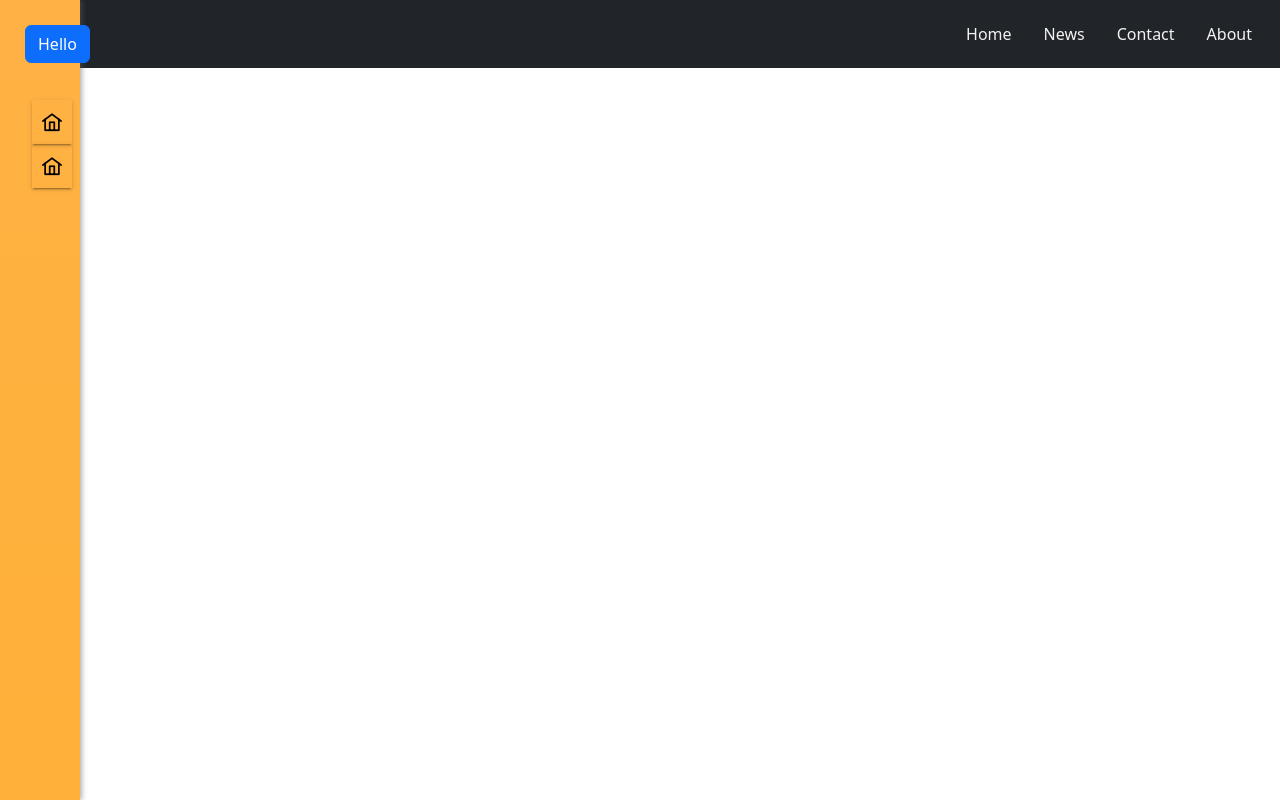
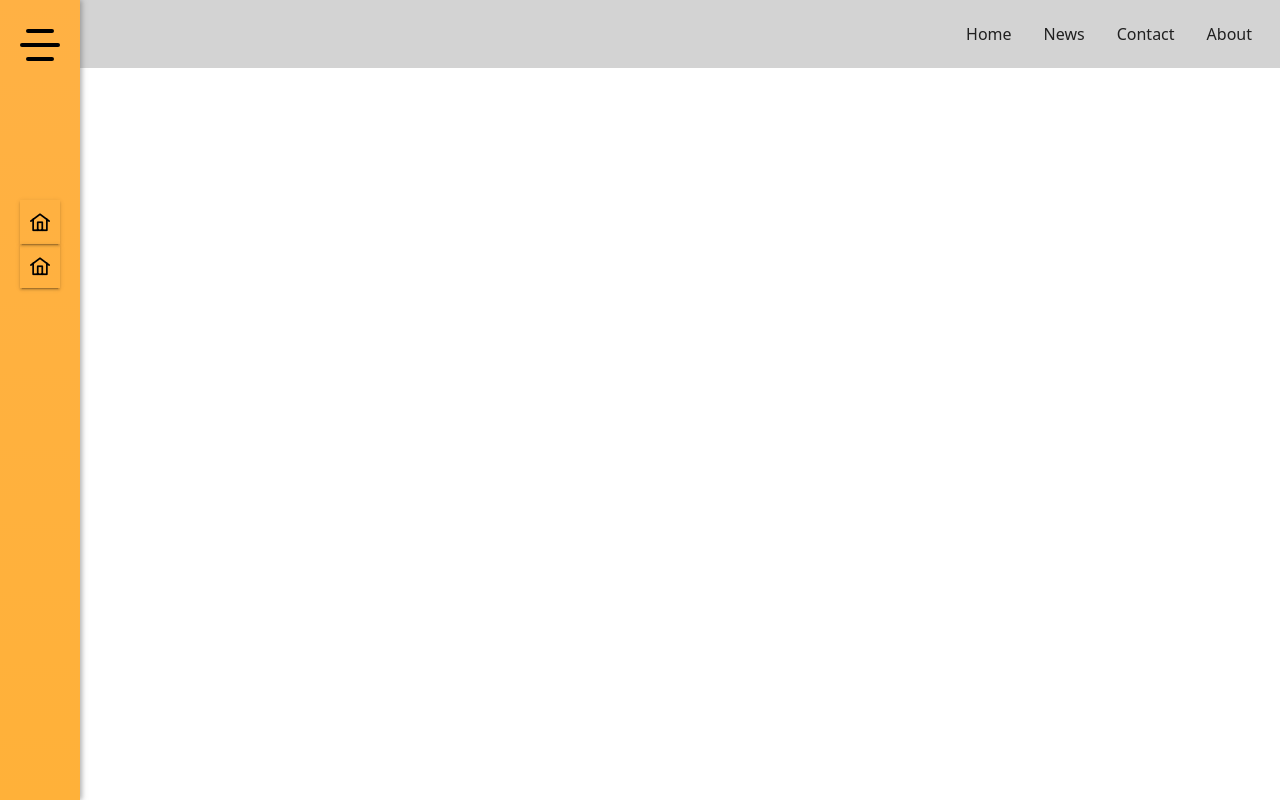
Before and after one commit to Bize-Official/Algo, a React (Create React App) app in the folder frontend/: page / in a window 1280 px wide. Built offline with nearby package versions, Linux system fonts and the light colour scheme.

Commit message:
improving sideBar

```diff
--- a/frontend/src/App.js
+++ b/frontend/src/App.js
@@ -7,7 +7,6 @@ import SideMenu from './primeReact/main';
 import BasicBar from './primeReact/SideBar';
 
 import { PrimeReactProvider } from 'primereact/api';
-
 
 export default function App() {
 
--- a/frontend/src/index.js
+++ b/frontend/src/index.js
@@ -7,7 +7,6 @@ import 'bootstrap/dist/css/bootstrap.css';
 import "bootstrap-icons/font/bootstrap-icons.css";
 import "primereact/resources/themes/saga-green/theme.css";
 import 'primeicons/primeicons.css';
-
 
 const root = ReactDOM.createRoot(document.getElementById('root'));
 root.render(
--- a/frontend/src/primeReact/SideBar.js
+++ b/frontend/src/primeReact/SideBar.js
@@ -1,26 +1,34 @@
 
-import React from 'react';
+import React, { useState } from 'react';
 import { MegaMenu } from 'primereact/megamenu';
 import './styles/styles.css';
 import { Button } from 'primereact/button';
 
 
 
-export default function BasicBar({ show }) {
+export default function BasicBar() {
+    const [showSideMenu, setShowSideMenu] = useState(false);
+
     return (
-
-        <div className={`side-menu ${show ? '' : 'side-menu-closed'}`}>
-          <ul>
-            <li>
+        <>
+            <div className='side-menu-button'>
+                <input type="checkbox" id="checkbox" onClick={() => setShowSideMenu(!showSideMenu)} />
+                <label htmlFor="checkbox" className="toggle">
+                    <div className="bars" id="bar1"></div>
+                    <div className="bars" id="bar2"></div>
+                    <div className="bars" id="bar3"></div>
+                </label>
+            </div>
+            <div className={`side-menu ${showSideMenu ? '' : 'side-menu-closed'}`}>
+                <ul className="menu-list">
+                    <li className="item">
                         <Button icon="pi pi-home" severity="secondary" size="large" className='menu-item' raised />
                     </li>
-            <li>
+                    <li className="item">
                         <Button icon="pi pi-home" severity="secondary" size="large" className='menu-item' raised />
                     </li>
                 </ul>
-          {/* Possible additional code not visible in the image */}
             </div>
+      </>
     );
-
-
   }
--- a/frontend/src/primeReact/main.js
+++ b/frontend/src/primeReact/main.js
@@ -9,18 +9,12 @@ import BasicBar from './SideBar';
 
 
 export default function SideMenu() {
-    const [showSideMenu, setShowSideMenu] = useState(false);
 
 
     return (
         <>
-            {/* <nav className="top-navbar">
-                <a href="#home">Home</a>
-                <a href="#news">News</a>
-                <a href="#contact">Contact</a>
-                <a href="#about">About</a>
-            </nav> */}
-            <nav className="navbar fixed-top navbar-expand-lg navbar-light bg-dark top-navbar">
+
+            <nav className="navbar fixed-top navbar-expand-lg navbar-light top-navbar">
                 <div className="container-fluid">
 
                     <a href="#home">Home</a>
@@ -30,8 +24,7 @@ export default function SideMenu() {
                 </div>
             </nav>
 
-            <button className='btn btn-primary side-menu-button' onClick={() => setShowSideMenu(!showSideMenu)}>Hello</button>
-            <BasicBar show={showSideMenu}/>
+            <BasicBar />
 
         </>
     )
--- a/frontend/src/primeReact/styles/styles.css
+++ b/frontend/src/primeReact/styles/styles.css
@@ -16,14 +16,14 @@ nav.navbar.fixed-top .container-fluid {
 
 .top-navbar {
     z-index: 1000 !important;
+    background-color: lightgrey;
 }
 .top-navbar a {
     display: block;
-  color: #f2f2f2; /* Light grey text */
-  text-align: center;
-  padding: 14px 16px;
-  text-decoration: none;
-
+    color: #202020; /* Light grey text */
+    text-align: center;
+    padding: 14px 16px;
+    text-decoration: none;
 }
 
 
@@ -44,8 +44,36 @@ nav.navbar.fixed-top .container-fluid {
     display: flex;
     flex-direction: column;
     justify-content: space-between;
+    align-items: center;
+    transition: width 0.3s ease;
     z-index: 1020;
-    transition: width 0.3s ease;
+}
+
+.menu-list {
+    display: flex;
+    flex-direction: column;
+    align-items: center; /* Center align the flex items horizontally */
+    padding-top: 200px;
+    padding-left: 0; /* Ensure there's no padding on the left */
+    list-style: none;
+    width: 100%; /* Ensure the list takes full width of the sidebar */
+    margin: 0;
+  }
+
+ul .menu-list {
+    display: flex;
+    flex-direction: column;
+    padding-top: 200px;
+}
+.item {
+    display: flex;
+    align-items: center;
+    text-align: left;
+    background-color: transparent;
+    border: none;
+    color: black;
+    text-decoration: none;
+    transition: background-color 0.3s;
 }
 
 .side-menu ul li .menu-item {
@@ -90,7 +118,7 @@ nav.navbar.fixed-top .container-fluid {
 }
 
 .side-menu ul {
-    padding-top: 100px;
+    padding-top: 200px;
     list-style: none;
     flex: 1;
     margin: 0;
@@ -112,11 +140,69 @@ nav.navbar.fixed-top .container-fluid {
 .side-menu-button {
     position: fixed;
     top: 25px;
-    left: 25px;
+    left: 20px;
     z-index: 1030;
 }
-
 
 .menu-border {
     border-bottom: 1px solid #b46f00;
 }
+
+#checkbox {
+  display: none;
+}
+
+.toggle {
+  position: relative;
+  width: 40px;
+  height: 40px;
+  cursor: pointer;
+  display: flex;
+  flex-direction: column;
+  align-items: center;
+  justify-content: center;
+  gap: 10px;
+  transition-duration: .5s;
+}
+
+.bars {
+  width: 100%;
+  height: 4px;
+  background-color: rgb(0, 0, 0);
+  border-radius: 4px;
+}
+
+#bar2 {
+  transition-duration: .8s;
+}
+
+#bar1,#bar3 {
+  width: 70%;
+}
+
+#checkbox:checked + .toggle .bars {
+  position: absolute;
+  transition-duration: .5s;
+}
+
+#checkbox:checked + .toggle #bar2 {
+  transform: scaleX(0);
+  transition-duration: .5s;
+}
+
+#checkbox:checked + .toggle #bar1 {
+  width: 100%;
+  transform: rotate(45deg);
+  transition-duration: .5s;
+}
+
+#checkbox:checked + .toggle #bar3 {
+  width: 100%;
+  transform: rotate(-45deg);
+  transition-duration: .5s;
+}
+
+#checkbox:checked + .toggle {
+  transition-duration: .5s;
+  transform: rotate(180deg);
+}
```
Lines whose indentation alone changed are shown as unchanged.
